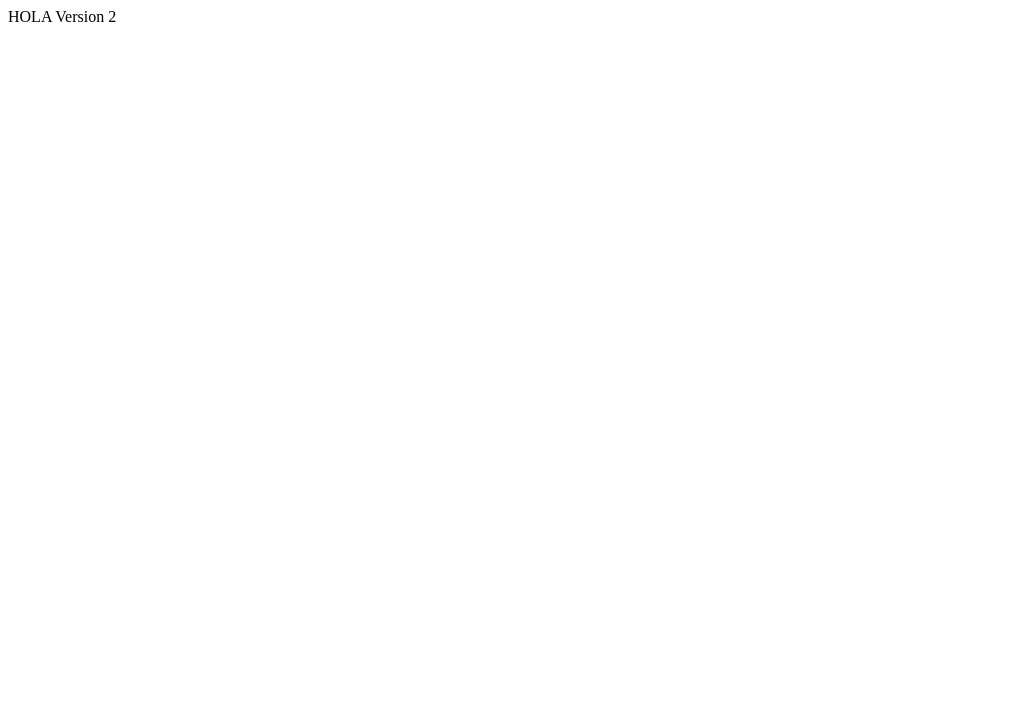
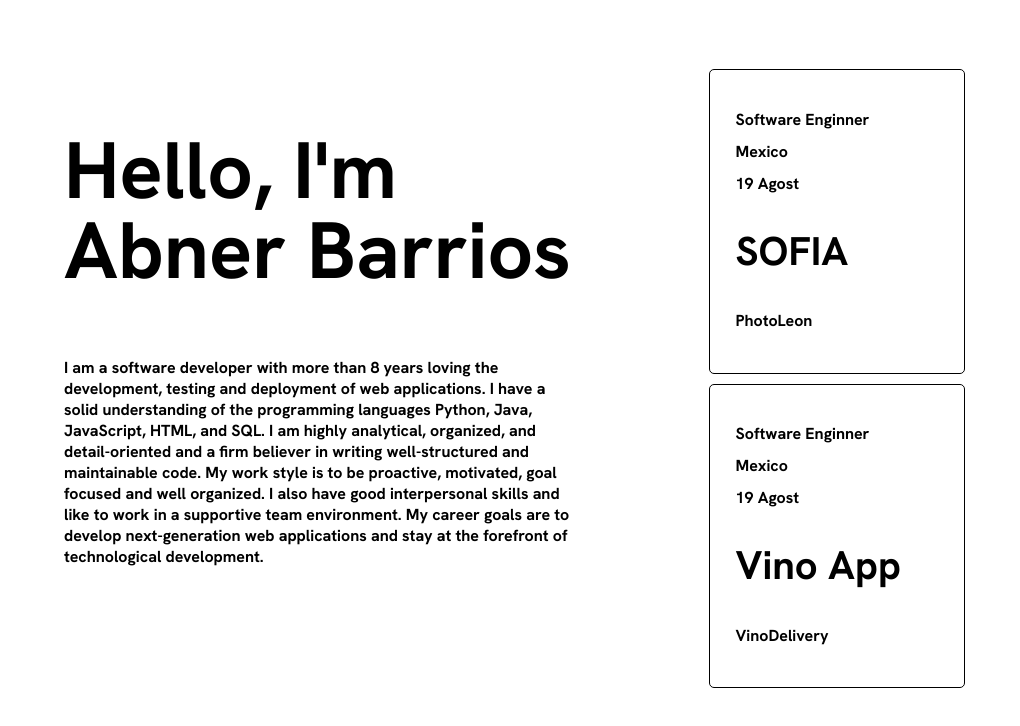
Before and after one commit to Abnerene/abner, a plain HTML site: page index.html in a window 1280 px wide. Shown: the whole page, without its empty margins (0-1020 px from the left). Drawn offline with Linux system fonts and the light colour scheme.

Commit message:
Views for projects, just preview on index

```diff
--- a/index.html
+++ b/index.html
@@ -1,8 +1,44 @@
 <html>
     <head>
-        <title>Nuevo</title>
+        <link rel="preconnect" href="https://fonts.googleapis.com">
+        <link rel="preconnect" href="https://fonts.gstatic.com" crossorigin>
+        <link href="https://fonts.googleapis.com/css2?family=Hanken+Grotesk:wght@100;200;300;400;600;700;800;900&display=swap" rel="stylesheet">
+        <link rel="stylesheet" href="styles/index.css">
+        <title>Abner Barrios</title>
+
     </head>
     <body>
-        HOLA Version 2
+        <section class="left-content">
+            <h1>Hello, I'm Abner Barrios</h1>
+            <h3 class="l1-5">
+                I am a software developer with more than 8 years loving the development, testing and deployment of web applications. I have a solid understanding of the programming languages Python, Java, JavaScript, HTML, and SQL. I am highly analytical, organized, and detail-oriented and a firm believer in writing well-structured and maintainable code. My work style is to be proactive, motivated, goal focused and well organized. I also have good interpersonal skills and like to work in a supportive team environment. My career goals are to develop next-generation web applications and stay at the forefront of technological development.
+            </h3>
+        </section>
+
+        <section class="right-content">
+
+        <article class="block-generic">
+            <div class="head-block-project">
+                <h3>Software Enginner</h3>
+                <h3>Mexico</h3>
+                <h3>19 Agost</h3>
+            </div>
+            <h2>SOFIA</h2>
+            <h3>PhotoLeon</h3>
+        </article>
+
+        <article class="block-generic">
+            <div class="head-block-project">
+                <h3>Software Enginner</h3>
+                <h3>Mexico</h3>
+                <h3>19 Agost</h3>
+            </div>
+            <h2>Vino App</h2>
+            <h3>VinoDelivery</h3>
+        </article>
+
+    </section>
+
     </body>
+
 </html>
--- /dev/null
+++ b/styles/index.css
@@ -0,0 +1,69 @@
+html,body{
+    font-family: 'Hanken Grotesk', sans-serif;
+    box-sizing: border-box;
+    margin: 0px;
+    border: 0px;
+
+}
+  body{
+    display: flex;
+    width: 100vw;
+  }
+
+  h1{
+    font-size: 10vh;
+    line-height: 1;
+  }
+
+  h2{
+    font-size: 5vh;
+
+  }
+
+  h3{
+    font-size: 2vh;
+
+  }
+  .left-content{
+    width: 50%;
+    box-sizing: border-box;
+    padding: 5%;
+
+  }
+  .right-content{
+    width: 50%;
+    box-sizing: border-box;
+    padding: 5%;
+    display: flex;
+    flex-direction: column;
+  }
+
+  .lh-5{
+    line-height: .5;
+  }
+  .lh1{
+    line-height: 1;
+  }
+
+  .lh1-2{
+    line-height: 1.2;
+  }
+
+  .lh1-5{
+    line-height: 1.5;
+  }
+
+  .block-generic{
+    width: 50%;
+    border: 1px solid black;
+    box-sizing: border-box;
+    padding: 5%;
+    border-radius: 5px;
+    cursor: pointer;
+    display: block;
+    margin: 5px;
+  }
+
+  .head-block-project{
+    line-height: 1;
+  }
```
